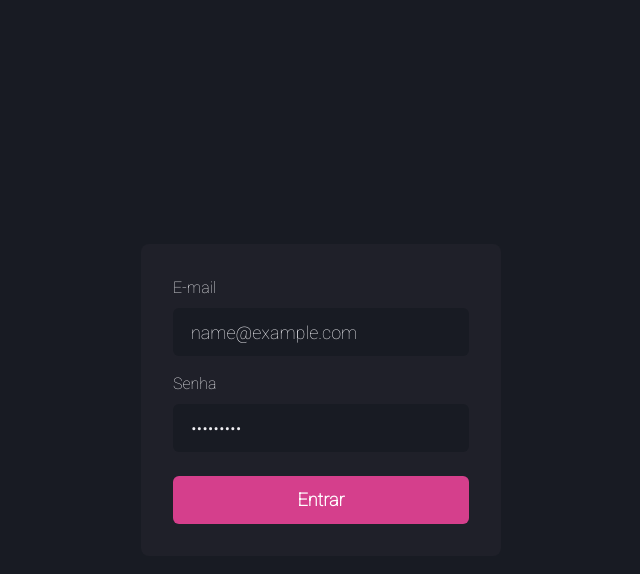
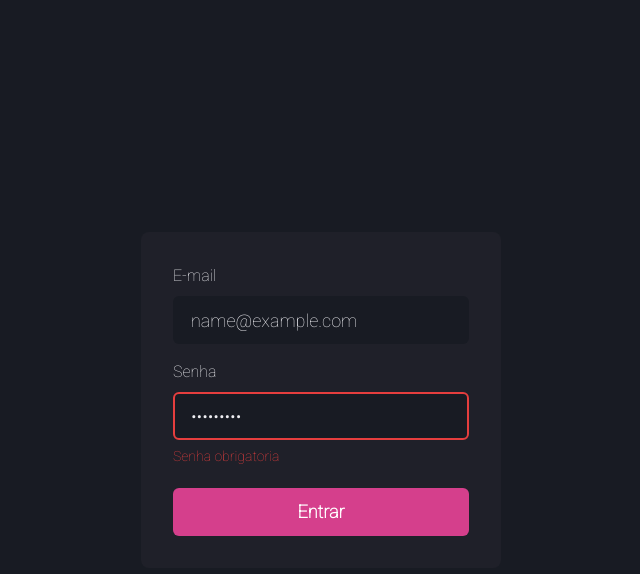
Before and after one commit to RafaelRossales/dashboard-react, a Next.js app: page / in a window 1280 px wide. Both pictures are taken after typing "name@example.com", "Sample123" into the empty fields and a click on the button "Entrar". Shown: the top 574 px of the page, without its empty margins (319-959 px from the left). Built offline with nearby package versions, Linux system fonts and the light colour scheme.

Commit message:
Implementing login input validation

```diff
--- a/package.json
+++ b/package.json
@@ -12,6 +12,7 @@
     "@chakra-ui/react": "^1.6.0",
     "@emotion/react": "^11.1.5",
     "@emotion/styled": "^11.3.0",
+    "@hookform/resolvers": "^2.5.1",
     "apexcharts": "^3.26.1",
     "framer-motion": "^4.1.11",
     "next": "10.2.0",
@@ -19,7 +20,8 @@
     "react-apexcharts": "^1.3.9",
     "react-dom": "17.0.2",
     "react-hook-form": "^7.6.2",
-    "react-icons": "^4.2.0"
+    "react-icons": "^4.2.0",
+    "yup": "^0.32.9"
   },
   "devDependencies": {
     "@types/node": "^15.0.1",
--- a/src/components/Form/Input.tsx
+++ b/src/components/Form/Input.tsx
@@ -1,17 +1,19 @@
+import { FormErrorMessage } from '@chakra-ui/react';
 import { Input as ChakraInput ,Button,Stack, FormLabel, FormControl, InputProps as ChakraInputProps} from '@chakra-ui/react'
-import { forwardRef, ForwardRefRenderFunction } from 'react';
-
+import { forwardRef, ForwardRefRenderFunction} from 'react';
+import {FieldError} from 'react-hook-form'
 
 interface InputProps extends ChakraInputProps{
     name:string;
     label?:string;
+    error:FieldError
 }
 
 //ForwardRefRenderFunction< Tipo do Input da Referencia>
-const InputBase:ForwardRefRenderFunction<HTMLInputElement, InputProps> = ({name,label,...rest},ref) => {
+const InputBase:ForwardRefRenderFunction<HTMLInputElement, InputProps> = ({name,label,error,...rest},ref) => {
 
     return(
-        <FormControl>
+        <FormControl isInvalid={!! error}>
 
         {!!  label && <FormLabel htmlFor={name}>{label}</FormLabel> }
 
@@ -28,6 +30,14 @@ const InputBase:ForwardRefRenderFunction<HTMLInputElement, InputProps> = ({name,
             ref={ref}
             {...rest}
             />
+
+            {!! error && (
+            <FormErrorMessage>
+                {error.message}
+            </FormErrorMessage>
+            )}
+
+
         </FormControl>
     );
 }
--- a/src/pages/index.tsx
+++ b/src/pages/index.tsx
@@ -2,15 +2,25 @@
 import { Flex,Stack,Button} from '@chakra-ui/react'
 import { SubmitHandler, useForm } from 'react-hook-form'
 import { Input } from '../components/Form/Input'
+
+import * as yup from 'yup'
+import {yupResolver } from '@hookform/resolvers/yup'
 
 type SignInFormData ={
   email:string,
   password:string
 }
 
+const signInFormSchema = yup.object().shape({
+  email:yup.string().required('E-mail obrigatorio').email('E-mail invalido'),
+  password:yup.string().required('Senha obrigatoria')
+})
+
 export default function Home() {
 
-  const { register, handleSubmit,formState} = useForm();
+  const { register, handleSubmit,formState} = useForm({
+    resolver:yupResolver(signInFormSchema)
+  });
 
   const { errors } = formState;
 
@@ -42,6 +52,7 @@ export default function Home() {
             name="email"
             type="email"
             label="E-mail"
+            error={errors.email}
             {...register('email')}
             />
 
@@ -49,6 +60,7 @@ export default function Home() {
             name="password"
             type="password"
             label="Senha"
+            error={errors.password}
             {...register('senha')}
             />
         </Stack>
```
Also changed, not shown: 1 other file (tests, documents, lock files or other folders).
